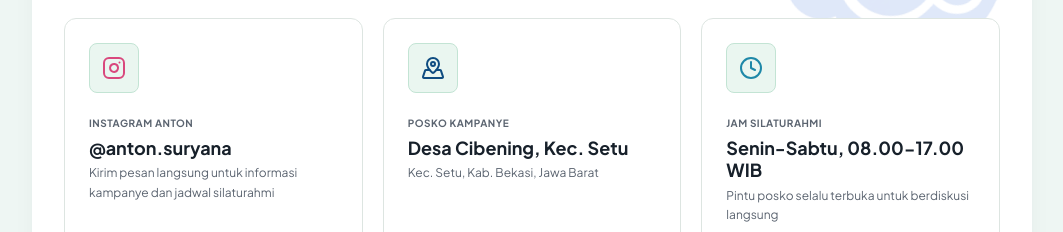
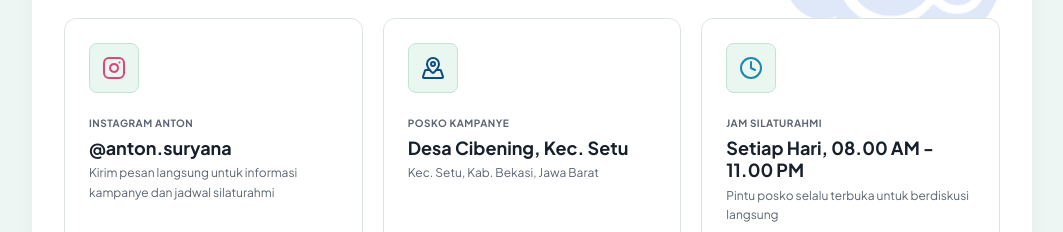
Before and after one commit to kanglilu/cibening_mempesona, a Next.js app: page / in a window 1280 px wide. Shown: the part 5440-5672 px from the top of the page, without its empty margins (108-1171 px from the left). Built offline with nearby package versions, Linux system fonts and the light colour scheme.

Commit message:
Update jam silaturahmi posko di KontakPosko

```diff
--- a/src/components/KontakPosko.tsx
+++ b/src/components/KontakPosko.tsx
@@ -23,7 +23,7 @@ export default function KontakPosko() {
     {
       id: 3,
       label: "Jam Silaturahmi",
-      value: "Senin-Sabtu, 08.00-17.00 WIB",
+      value: "Setiap Hari, 08.00 AM - 11.00 PM",
       description: "Pintu posko selalu terbuka untuk berdiskusi langsung",
       icon: (className: string) => <Clock className={`${className} text-[#1E88A8]`} />,
       actionLabel: "DM untuk Jadwal",
```
